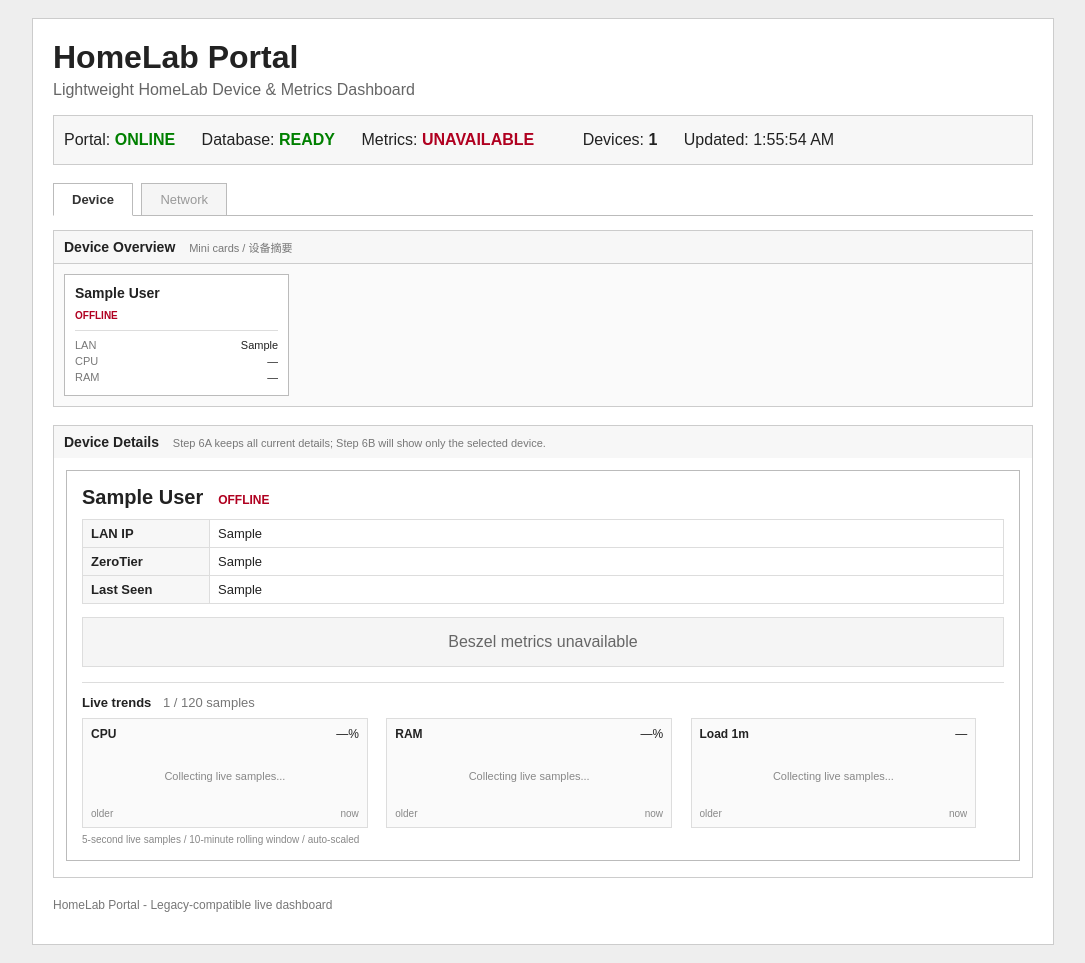
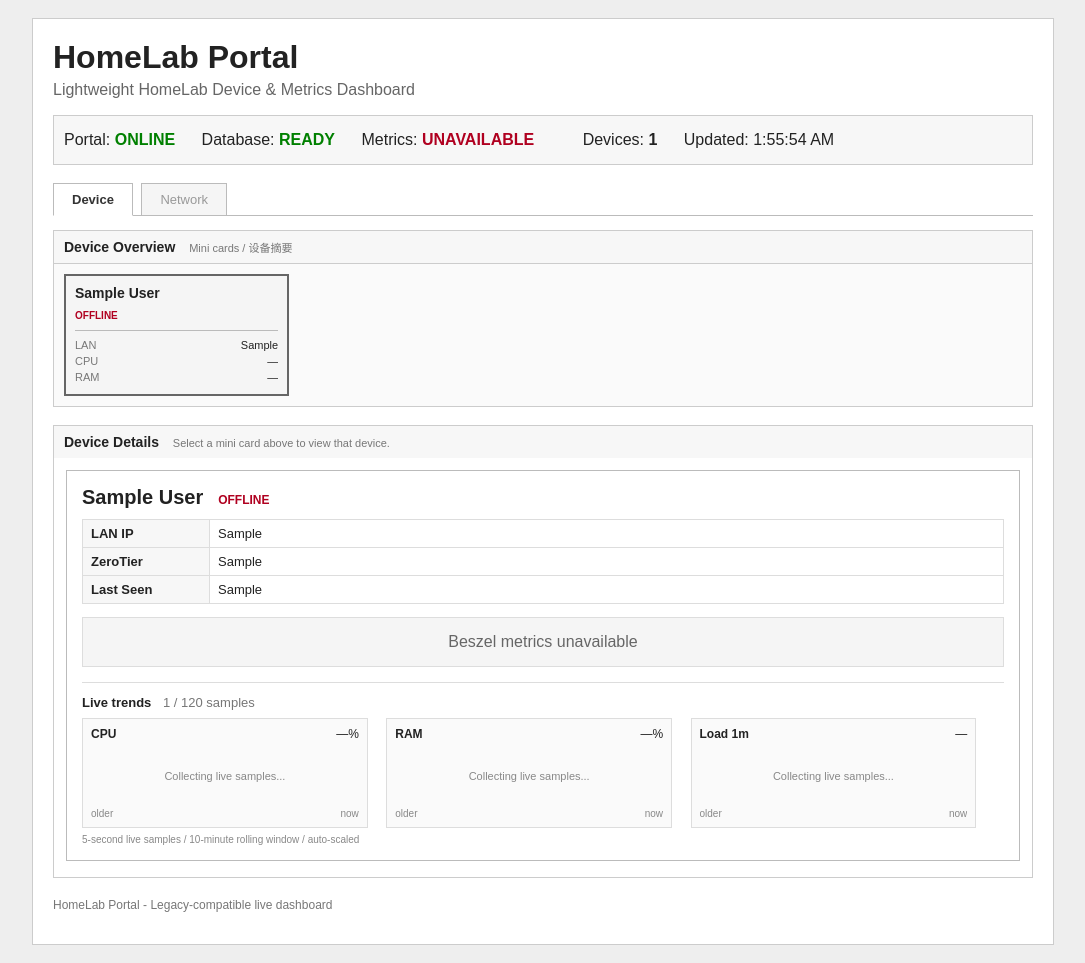
Before and after one commit to hhb-coding/homelab-portal, a Flask app: page / in a window 1280 px wide. Shown: the whole page, without its empty margins (97-1182 px from the left). Run offline with Flask 3, Linux system fonts and the light colour scheme; tables that the repository leaves empty hold one stand-in row (values such as "Sample post").

Commit message:
feat: add selectable device detail view

```diff
--- a/static/dashboard.js
+++ b/static/dashboard.js
@@ -34,6 +34,10 @@
  */
 var HISTORY_MAX_POINTS = 120;
 var metricHistory = {};
+
+/* Step 6B selected device / 设备选择 */
+var selectedDeviceId = null;
+var latestDashboardData = null;
 
 
 function historyValue(value) {
@@ -479,32 +483,70 @@
 
 
 
+function deviceKey(d) {
+  return d.device_id || d.hostname || d.display_name || "";
+}
+
 function miniCard(d) {
   var online = d.beszel_status === "up";
   var metrics = d.metrics_available === true;
-  var h = '<div class="mini-card">';
+  var key = deviceKey(d);
+  var selectedClass = key === selectedDeviceId ? " selected-mini-card" : "";
+  var h = '<div class="mini-card' + selectedClass + '" data-device="' + esc(key)
+    + '" onclick="selectDeviceCard(this)">';
 
-  h += '<div class="mini-card-head">'
-    + '<strong>' + esc(nameOf(d)) + '</strong>'
+  h += '<div class="mini-card-head"><strong>' + esc(nameOf(d)) + '</strong>'
     + '<span class="' + (online ? "ok" : "bad") + '">'
-    + (online ? "ONLINE" : "OFFLINE")
-    + '</span></div>';
+    + (online ? "ONLINE" : "OFFLINE") + '</span></div>';
 
-  h += '<div class="mini-card-body">';
-  h += '<div><span>LAN</span><b>' + esc(d.lan_ip || "—") + '</b></div>';
+  h += '<div class="mini-card-body">'
+    + '<div><span>LAN</span><b>' + esc(d.lan_ip || "—") + '</b></div>';
 
   if (metrics) {
-    h += '<div><span>CPU</span><b>' + num(d.cpu_percent, 1) + '%</b></div>';
-    h += '<div><span>RAM</span><b>' + num(d.memory_percent, 1) + '%</b></div>';
+    h += '<div><span>CPU</span><b>' + num(d.cpu_percent,1) + '%</b></div>'
+      + '<div><span>RAM</span><b>' + num(d.memory_percent,1) + '%</b></div>';
   } else {
-    h += '<div><span>CPU</span><b>—</b></div>';
-    h += '<div><span>RAM</span><b>—</b></div>';
+    h += '<div><span>CPU</span><b>—</b></div>'
+      + '<div><span>RAM</span><b>—</b></div>';
   }
-
-  h += '</div></div>';
-  return h;
+  return h + '</div></div>';
 }
 
+function selectedDevice(list) {
+  var i;
+  if (!list || list.length === 0) { selectedDeviceId = null; return null; }
+  if (selectedDeviceId) {
+    for (i=0; i<list.length; i=i+1) {
+      if (deviceKey(list[i]) === selectedDeviceId) { return list[i]; }
+    }
+  }
+  selectedDeviceId = deviceKey(list[0]);
+  return list[0];
+}
+
+function renderDevicePanels(list) {
+  var mini="", detail="", chosen=selectedDevice(list), i;
+  if (!list || list.length === 0) {
+    mini = '<div class="loading">No devices registered.</div>';
+    detail = mini;
+  } else {
+    for (i=0; i<list.length; i=i+1) { mini += miniCard(list[i]); }
+    if (chosen) { detail = card(chosen); }
+  }
+  document.getElementById("mini-devices").innerHTML = mini;
+  document.getElementById("devices").innerHTML = detail;
+}
+
+function selectDeviceCard(element) {
+  var key;
+  if (!element) { return; }
+  key = element.getAttribute("data-device");
+  if (!key) { return; }
+  selectedDeviceId = key;
+  if (latestDashboardData) {
+    renderDevicePanels(latestDashboardData.devices || []);
+  }
+}
 
 function card(d) {
   var online = d.beszel_status === "up";
@@ -534,13 +576,9 @@
 }
 
 function render(data) {
-  var list = data.devices || [], h = "", mini = "", i;
-
-  /*
-   * Store the newest sample before rendering.
-   * 在页面渲染前先保存本轮最新指标。
-   */
+  var list = data.devices || [];
   appendHistory(list);
+  latestDashboardData = data;
   document.getElementById("device-count").innerHTML = list.length;
 
   if (data.sources && data.sources.metrics_status === "ok") {
@@ -549,18 +587,7 @@
     document.getElementById("metrics-status").innerHTML = '<span class="bad">UNAVAILABLE</span>';
   }
 
-  if (list.length === 0) {
-    mini = '<div class="loading">No devices registered.</div>';
-    h = '<div class="loading">No devices registered.</div>';
-  } else {
-    for (i = 0; i < list.length; i = i + 1) {
-      mini += miniCard(list[i]);
-      h += card(list[i]);
-    }
-  }
-
-  document.getElementById("mini-devices").innerHTML = mini;
-  document.getElementById("devices").innerHTML = h;
+  renderDevicePanels(list);
   document.getElementById("dashboard-error").className = "error hidden";
   document.getElementById("last-updated").innerHTML =
     "Updated: " + new Date().toLocaleTimeString();
--- a/static/style.css
+++ b/static/style.css
@@ -293,3 +293,10 @@
     margin-right: 0;
   }
 }
+
+
+/* Step 6B selected mini card / 选中设备 */
+.mini-card { cursor:pointer; }
+.mini-card:hover { background:#f7f7f7; }
+.selected-mini-card { border:2px solid #666; padding:9px; background:#f5f5f5; }
+.selected-mini-card .mini-card-head { border-bottom-color:#bbb; }
--- a/templates/index.html
+++ b/templates/index.html
@@ -4,7 +4,7 @@
   <meta charset="UTF-8">
   <meta name="viewport" content="width=device-width, initial-scale=1.0">
   <title>{{ app_name }}</title>
-  <link rel="stylesheet" href="{{ url_for('static', filename='style.css') }}?v=6a1">
+  <link rel="stylesheet" href="{{ url_for('static', filename='style.css') }}?v=6b1">
 </head>
 <body>
 <div class="container">
@@ -40,13 +40,13 @@
   <div class="section-block detail-block">
     <div class="section-heading">
       <span>Device Details</span>
-      <small>Step 6A keeps all current details; Step 6B will show only the selected device.</small>
+      <small>Select a mini card above to view that device.</small>
     </div>
     <div id="devices"><div class="loading">Loading HomeLab devices...</div></div>
   </div>
 
   <p class="footer">HomeLab Portal - Legacy-compatible live dashboard</p>
 </div>
-<script src="{{ url_for('static', filename='dashboard.js') }}?v=6a1"></script>
+<script src="{{ url_for('static', filename='dashboard.js') }}?v=6b1"></script>
 </body>
 </html>
```
